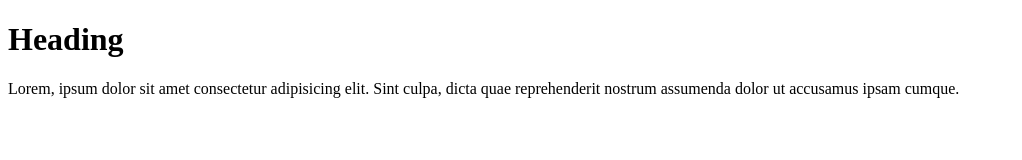
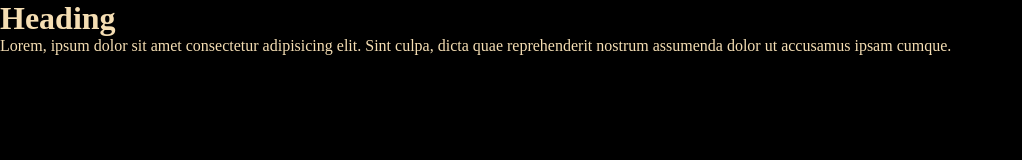
Before and after one commit to codergautam1/sample_test, a plain HTML site: page index.html in a window 1280 px wide. Shown: the whole page, without its empty margins (0-1022 px from the left). Drawn offline with Linux system fonts and the light colour scheme.

Commit message:
css added!

```diff
--- a/index.html
+++ b/index.html
@@ -4,10 +4,13 @@
     <meta charset="UTF-8">
     <meta http-equiv="X-UA-Compatible" content="IE=edge">
     <meta name="viewport" content="width=device-width, initial-scale=1.0">
+<link rel="stylesheet" href="style.css">
     <title>Heading title</title>
 </head>
 <body>
-    <h1>Heading </h1>
-    <p>Lorem, ipsum dolor sit amet consectetur adipisicing elit. Sint culpa, dicta quae reprehenderit nostrum assumenda dolor ut accusamus ipsam cumque.</p>
+    <div class="container">
+        <h1>Heading </h1>
+        <p>Lorem, ipsum dolor sit amet consectetur adipisicing elit. Sint culpa, dicta quae reprehenderit nostrum assumenda dolor ut accusamus ipsam cumque.</p>
+    </div>
 </body>
 </html>
--- /dev/null
+++ b/style.css
@@ -0,0 +1,10 @@
+* {
+    padding:0px;
+    margin:0px;
+}
+
+body {
+    background-color: black;
+    color: wheat;
+    height: 100vh;
+}
```
